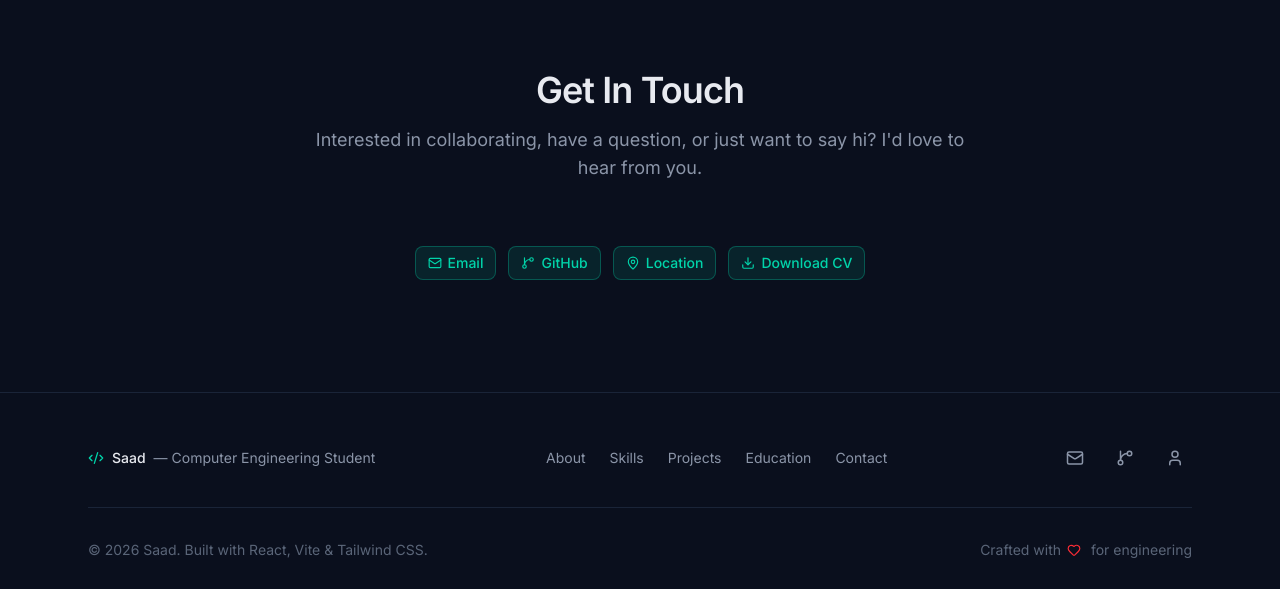
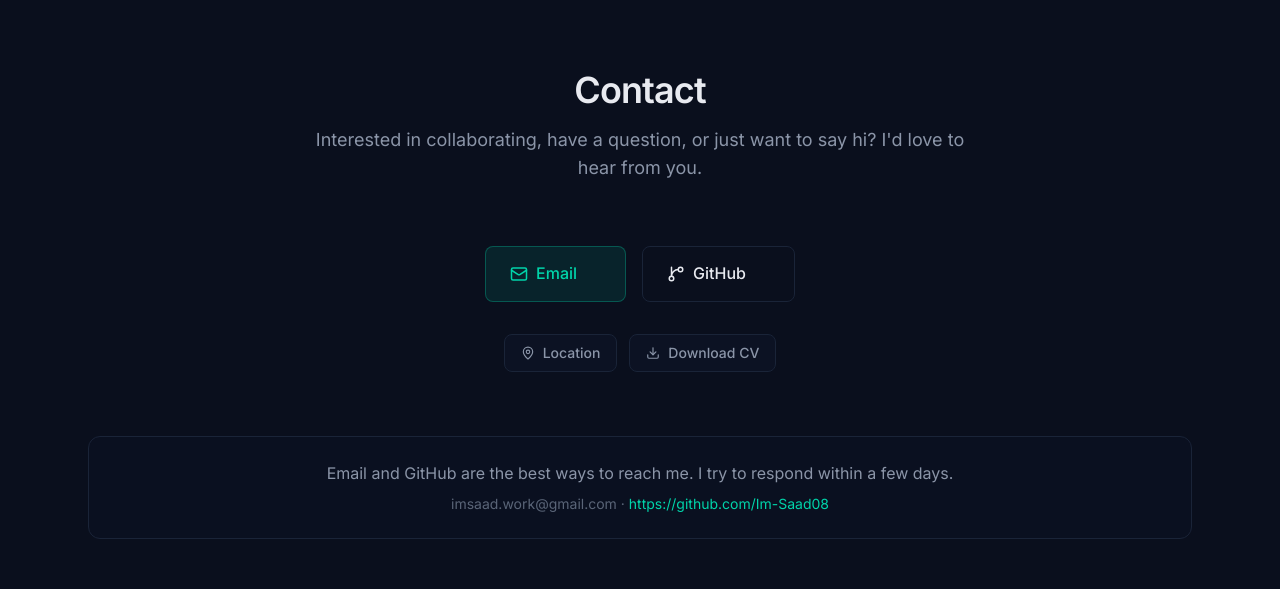
Before and after one commit to Im-Saad08/Saad-Portfolio, a React (Vite) app: page / in a window 1280 px wide. Shown: the part 2162-2751 px from the top of the page. Built offline with nearby package versions, Linux system fonts and the light colour scheme.

Commit message:
Enhanced contact section

```diff
--- a/src/components/Contact.jsx
+++ b/src/components/Contact.jsx
@@ -1,44 +1,10 @@
 import { useIntersectionObserver, useReducedMotion } from "../hooks/useIntersectionObserver";
-import { Mail, GitBranch, MapPin, Download } from "lucide-react";
+import { Mail, GitBranch, MapPin, Download, Send, ExternalLink } from "lucide-react";
 import { personalInfo } from "../data/portfolio";
 
 export function Contact() {
   const reducedMotion = useReducedMotion();
   const [contactRef, isVisible] = useIntersectionObserver({ triggerOnce: true });
-
-  const contactButtons = [
-    {
-      label: "Email",
-      icon: Mail,
-      action: () => window.open(`https://mail.google.com/mail/?view=cm&fs=1&to=${personalInfo.email}`, "_blank", "noopener,noreferrer"),
-      ariaLabel: "Send email via Gmail",
-    },
-    {
-      label: "GitHub",
-      icon: GitBranch,
-      action: () => window.open(personalInfo.github, "_blank", "noopener,noreferrer"),
-      ariaLabel: "View GitHub profile",
-    },
-    {
-      label: "Location",
-      icon: MapPin,
-      action: () => window.open(personalInfo.mapsUrl, "_blank", "noopener,noreferrer"),
-      ariaLabel: "View location on Google Maps",
-    },
-    {
-      label: "Download CV",
-      icon: Download,
-      action: () => {
-        const link = document.createElement('a');
-        link.href = '/Saad_CV.pdf';
-        link.download = 'Saad_CV.pdf';
-        document.body.appendChild(link);
-        link.click();
-        document.body.removeChild(link);
-      },
-      ariaLabel: "Download CV",
-    },
-  ];
 
   return (
     <section
@@ -55,7 +21,7 @@ export function Contact() {
               isVisible ? "animate-text-reveal" : "opacity-0"
             }`}
           >
-            Get In Touch
+            Contact
           </h2>
           <p
             className={`text-lg text-text-muted max-w-2xl mx-auto ${
@@ -70,26 +36,90 @@ export function Contact() {
 
         <div className="max-w-2xl mx-auto">
           <div
-            className={`flex flex-wrap justify-center gap-3 entrance-wrapper ${
+            className={`flex flex-col sm:flex-row justify-center gap-4 entrance-wrapper ${
               isVisible ? "animate-in" : "opacity-0"
             }`}
             style={{ animationDelay: reducedMotion ? "0ms" : "250ms" }}
             role="list"
-            aria-label="Contact actions"
+            aria-label="Contact links"
           >
-            {contactButtons.map((btn) => (
-              <button
-                key={btn.label}
-                onClick={btn.action}
-                className="group inline-flex items-center gap-1.5 px-3 py-1.5 text-sm font-medium text-accent bg-accent-bg border border-accent-border rounded-lg hover:bg-accent/20 hover:scale-105 transition-all duration-300 focus-visible"
-                aria-label={btn.ariaLabel}
-                role="listitem"
-              >
-                <btn.icon size={14} aria-hidden="true" />
-                {btn.label}
-              </button>
-            ))}
+            <a
+              href={`mailto:${personalInfo.email}`}
+              className="group inline-flex items-center gap-2 px-6 py-3.5 bg-accent-bg border border-accent-border text-accent font-medium rounded-lg hover:bg-accent/20 hover:border-accent hover:scale-105 transition-all duration-300 focus-visible"
+              aria-label="Send email"
+              role="listitem"
+            >
+              <Mail size={18} className="transition-transform group-hover:translate-x-1" />
+              <span>Email</span>
+              <Send size={16} className="opacity-0 group-hover:opacity-100 transition-opacity" />
+            </a>
+            <a
+              href={personalInfo.github}
+              target="_blank"
+              rel="noopener noreferrer"
+              className="group inline-flex items-center gap-2 px-6 py-3.5 border border-border text-text font-medium rounded-lg hover:bg-border hover:scale-105 transition-all duration-300 focus-visible"
+              aria-label="View GitHub profile"
+              role="listitem"
+            >
+              <GitBranch size={18} />
+              <span>GitHub</span>
+              <ExternalLink size={16} className="opacity-0 group-hover:opacity-100 transition-opacity" />
+            </a>
           </div>
+
+          {/* Secondary actions */}
+          <div
+            className={`mt-8 flex flex-wrap justify-center gap-3 entrance-wrapper ${
+              isVisible ? "animate-in" : "opacity-0"
+            }`}
+            style={{ animationDelay: reducedMotion ? "0ms" : "400ms" }}
+            role="list"
+            aria-label="Additional contact actions"
+          >
+            <a
+              href={personalInfo.mapsUrl}
+              target="_blank"
+              rel="noopener noreferrer"
+              className="group inline-flex items-center gap-2 px-4 py-2 text-sm font-medium text-text-muted bg-bg-elevated/50 border border-border rounded-lg hover:bg-accent-bg hover:border-accent-border hover:text-accent transition-all duration-300 focus-visible"
+              aria-label="View location on Google Maps"
+              role="listitem"
+            >
+              <MapPin size={14} />
+              <span className="hidden sm:inline">Location</span>
+            </a>
+            <a
+              href="/Saad_CV.pdf"
+              download="Saad_CV.pdf"
+              className="group inline-flex items-center gap-2 px-4 py-2 text-sm font-medium text-text-muted bg-bg-elevated/50 border border-border rounded-lg hover:bg-accent-bg hover:border-accent-border hover:text-accent transition-all duration-300 focus-visible"
+              aria-label="Download CV"
+              role="listitem"
+            >
+              <Download size={14} />
+              <span className="hidden sm:inline">Download CV</span>
+            </a>
+          </div>
+        </div>
+
+        <div
+          className={`mt-16 p-6 rounded-xl border border-border bg-bg-elevated/30 text-center ${
+            isVisible ? "animate-reveal-up" : "opacity-0"
+          }`}
+          style={{ animationDelay: reducedMotion ? "0ms" : "600ms" }}
+        >
+          <p className="text-text-muted mb-2">
+            Email and GitHub are the best ways to reach me. I try to respond within a few days.
+          </p>
+          <p className="text-sm text-text-subtle">
+            {personalInfo.email} ·{" "}
+            <a
+              href={personalInfo.github}
+              target="_blank"
+              rel="noopener noreferrer"
+              className="text-accent hover:underline"
+            >
+              {personalInfo.github}
+            </a>
+          </p>
         </div>
       </div>
     </section>
```
